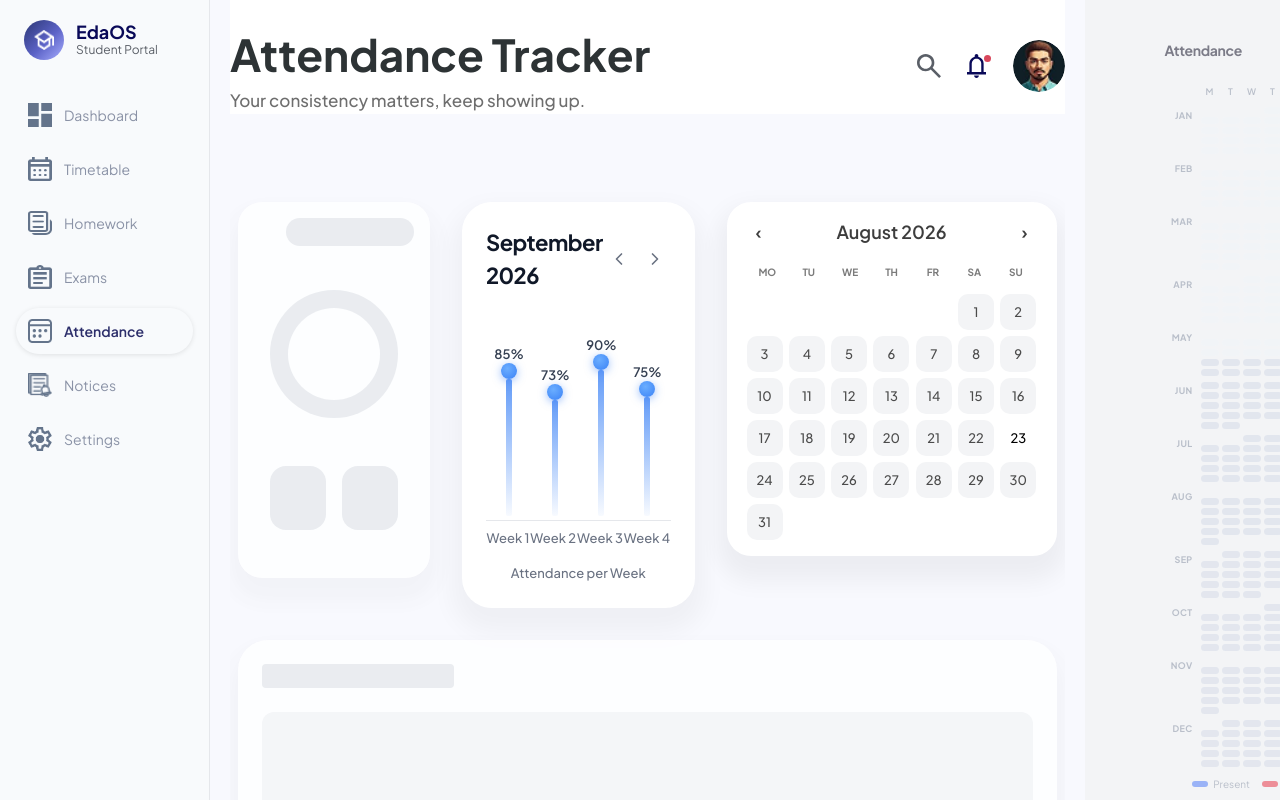
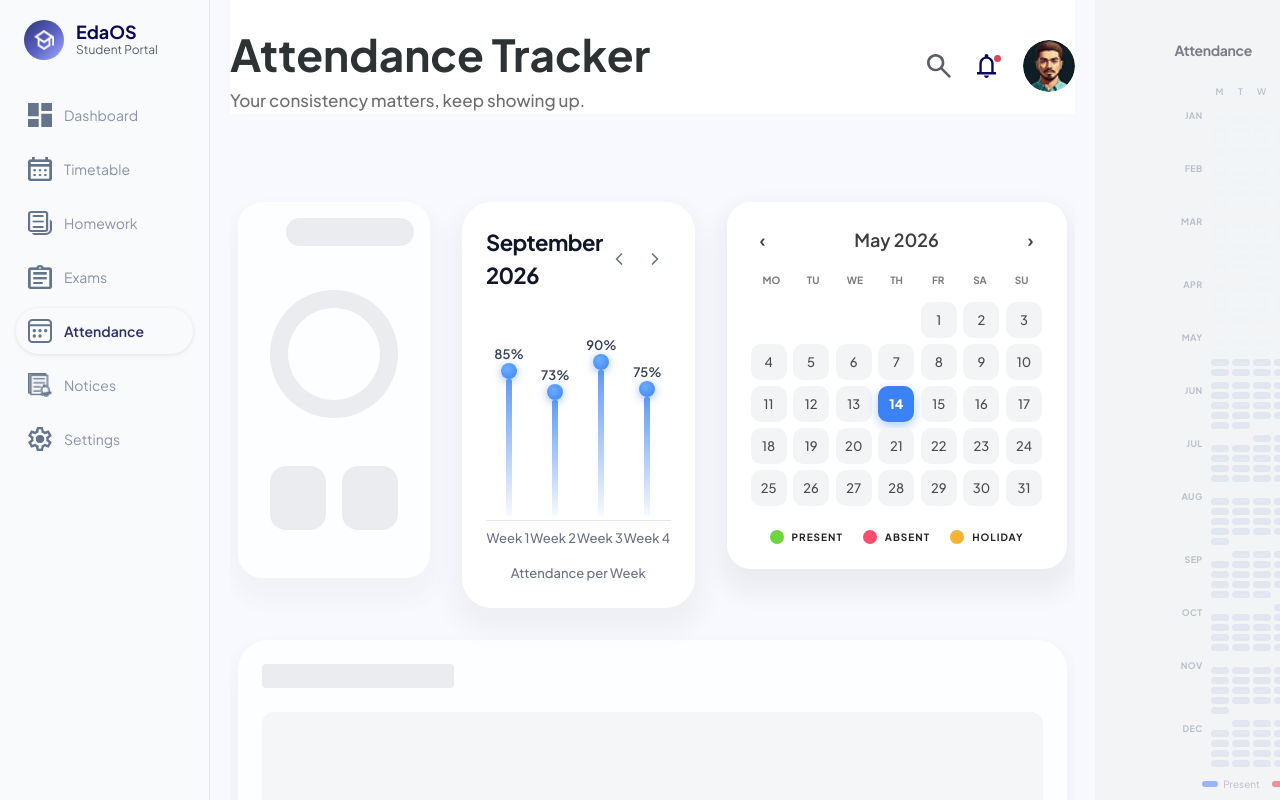
Before and after one commit to noxious1619/ERP, a React (Vite) app in the folder frontend/: page /student/attendance in a window 1280 px wide. Built offline with nearby package versions, Linux system fonts and the light colour scheme; a web font is replaced by a local one.

Commit message:
made the monthly calendar view dynamic using heatmap data

```diff
--- a/frontend/src/components/Student/Dashboard/Calendar.tsx
+++ b/frontend/src/components/Student/Dashboard/Calendar.tsx
@@ -2,28 +2,25 @@ import Calendar from "react-calendar";
 import "react-calendar/dist/Calendar.css";
 import "../../../style/Student/Dashboard/calendar.css";
 
-// 1. Define communication channels in props
 type CalendarSectionProps = {
   variant?: "dashboard" | "timetable";
   selectedDate?: Date;
   onDateSelect?: (date: Date) => void;
+  heatmapData?: Record<string, "P" | "A" | "H">;
 };
 
 const CalendarSection = ({
   variant = "dashboard",
   selectedDate = new Date(),
-  onDateSelect
+  onDateSelect,
+  heatmapData = {}
 }: CalendarSectionProps) => {
   const isDashboard = variant === "dashboard";
 
-  // 2. Control the active highlighted value via the parent state
-  const value = isDashboard ? new Date(2026, 7, 23) : selectedDate;
-
   return (
-    <div className={`rounded-3xl bg-white px-5 py-4 shadow-[0px_15px_25px_10px_rgba(0,0,0,0.05)] ${isDashboard ? "w-[330px]" : "w-full"}`}>
+    <div className={`rounded-3xl bg-white px-6 py-6 shadow-[0px_15px_25px_10px_rgba(0,0,0,0.05)] ${isDashboard ? "w-[340px]" : "w-full"}`}>
       <Calendar
-        value={value}
-        // 3. Inform parent state when a user clicks a day tile
+        value={selectedDate}
         onChange={(val) => {
           if (onDateSelect && val instanceof Date) {
             onDateSelect(val);
@@ -38,17 +35,52 @@ const CalendarSection = ({
         tileClassName={({ date, view }) => {
           if (view !== "month") return "";
 
+          // Construct the strict YYYY-MM-DD key for the dictionary lookup
+          const year = date.getFullYear();
+          const month = String(date.getMonth() + 1).padStart(2, "0");
+          const day = String(date.getDate()).padStart(2, "0");
+          const dateKey = `${year}-${month}-${day}`;
+
+          const status = heatmapData[dateKey];
+
+          // Dashboard Heatmap Mode
+          if (isDashboard) {
+            // CRITICAL FIX: These now perfectly match your CSS file!
+            if (status === "P") return "present";
+            if (status === "A") return "absent";
+            if (status === "H") return "holiday";
+            return ""; // Your CSS handles the default grey background automatically
+          }
+
+          // Timetable/Interactive Mode
           if (!isDashboard) {
-            // Apply visual active focus highlights matching state values
             const isSelected = date.getDate() === selectedDate.getDate() &&
-                             date.getMonth() === selectedDate.getMonth() &&
-                             date.getFullYear() === selectedDate.getFullYear();
-
+                               date.getMonth() === selectedDate.getMonth() &&
+                               date.getFullYear() === selectedDate.getFullYear();
             return isSelected ? "selected-simple" : "";
           }
+
           return "";
         }}
       />
+
+      {/* Custom Legend */}
+      {isDashboard && (
+        <div className="mt-6 flex items-center justify-center gap-5 text-[10px] font-bold tracking-widest text-[#222222]">
+          <div className="flex items-center gap-2">
+            <div className="h-3.5 w-3.5 rounded-full bg-[#6cd63c]" /> {/* Matched to your CSS hex */}
+            <span>PRESENT</span>
+          </div>
+          <div className="flex items-center gap-2">
+            <div className="h-3.5 w-3.5 rounded-full bg-[#ff4d6d]" /> {/* Matched to your CSS hex */}
+            <span>ABSENT</span>
+          </div>
+          <div className="flex items-center gap-2">
+            <div className="h-3.5 w-3.5 rounded-full bg-[#f5b333]" /> {/* Matched to your CSS hex */}
+            <span>HOLIDAY</span>
+          </div>
+        </div>
+      )}
     </div>
   );
 };
--- a/frontend/src/pages/Student/Attendance.tsx
+++ b/frontend/src/pages/Student/Attendance.tsx
@@ -133,11 +133,11 @@ const AttendanceTracker = () => {
                   loading={showSkeleton}
                 />
 
-                {/* Weekly breakdown dashboard card display component */}
+                {/* per-week percentage trend */}
                 <AttendanceWeekly />
 
                 <div className="shrink-0">
-                  <Calendar />
+                  <Calendar heatmapData={heatmapData} />
                 </div>
               </div>
 
--- a/frontend/src/style/Student/Dashboard/calendar.css
+++ b/frontend/src/style/Student/Dashboard/calendar.css
@@ -152,7 +152,7 @@
   border: none;
   border-radius: 18px;
 
-  background: #f3f4f6;
+  background: #3B82F6;
 
   padding: 0;
 
@@ -168,3 +168,16 @@
 .react-calendar__year-view__months__month:hover {
   background: #ebebeb;
 }
+
+/* =========================
+   Current Date (Today)
+========================= */
+.react-calendar__tile--now {
+  background-color: #3B82F6 !important; /* Bright solid blue */
+  color: white !important;
+  font-weight: 800 !important;
+}
+
+.react-calendar__tile--now {
+  box-shadow: 0px 4px 12px rgba(59, 130, 246, 0.4) !important;
+}
```
Also changed, not shown: 1 other file (tests, documents, lock files or other folders).
